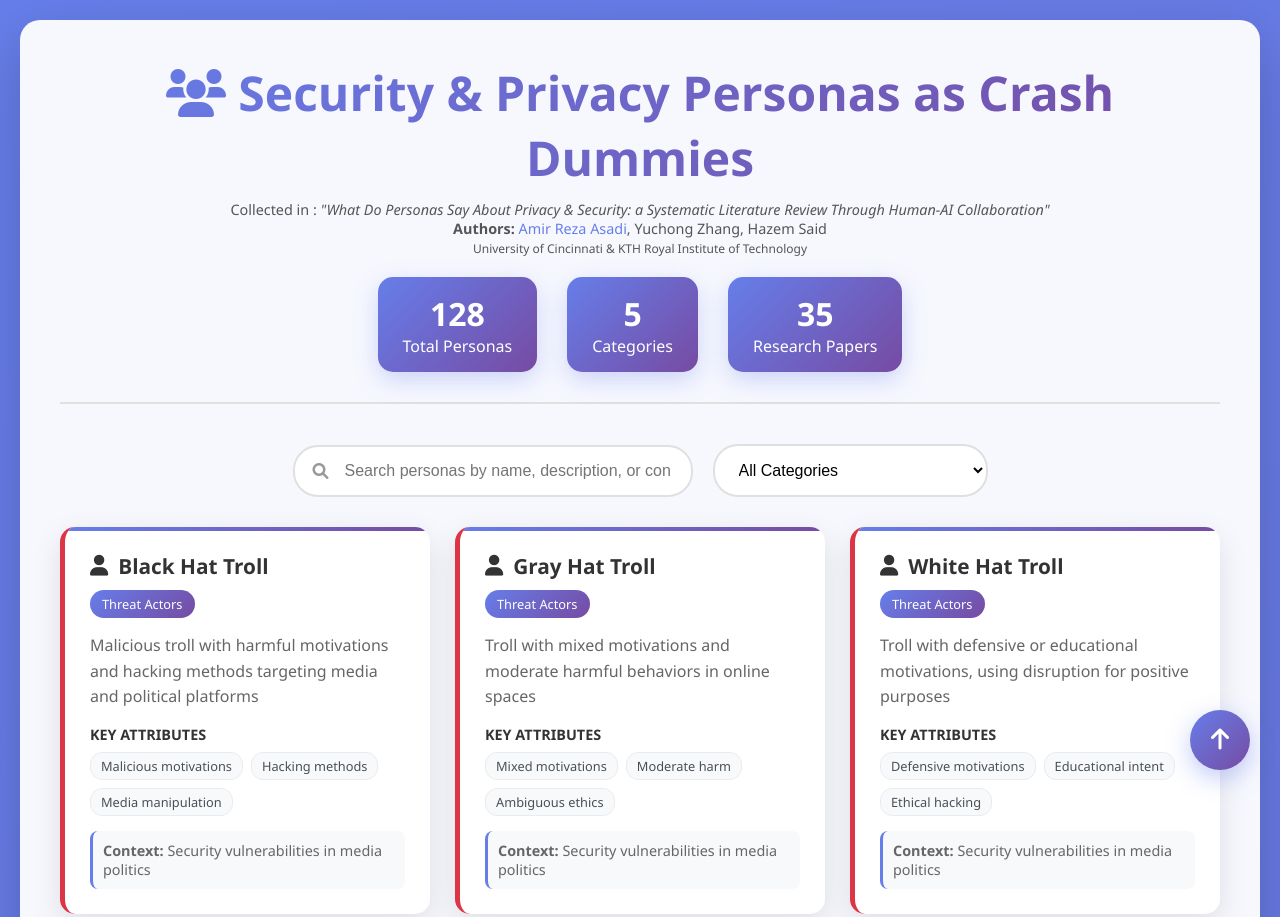
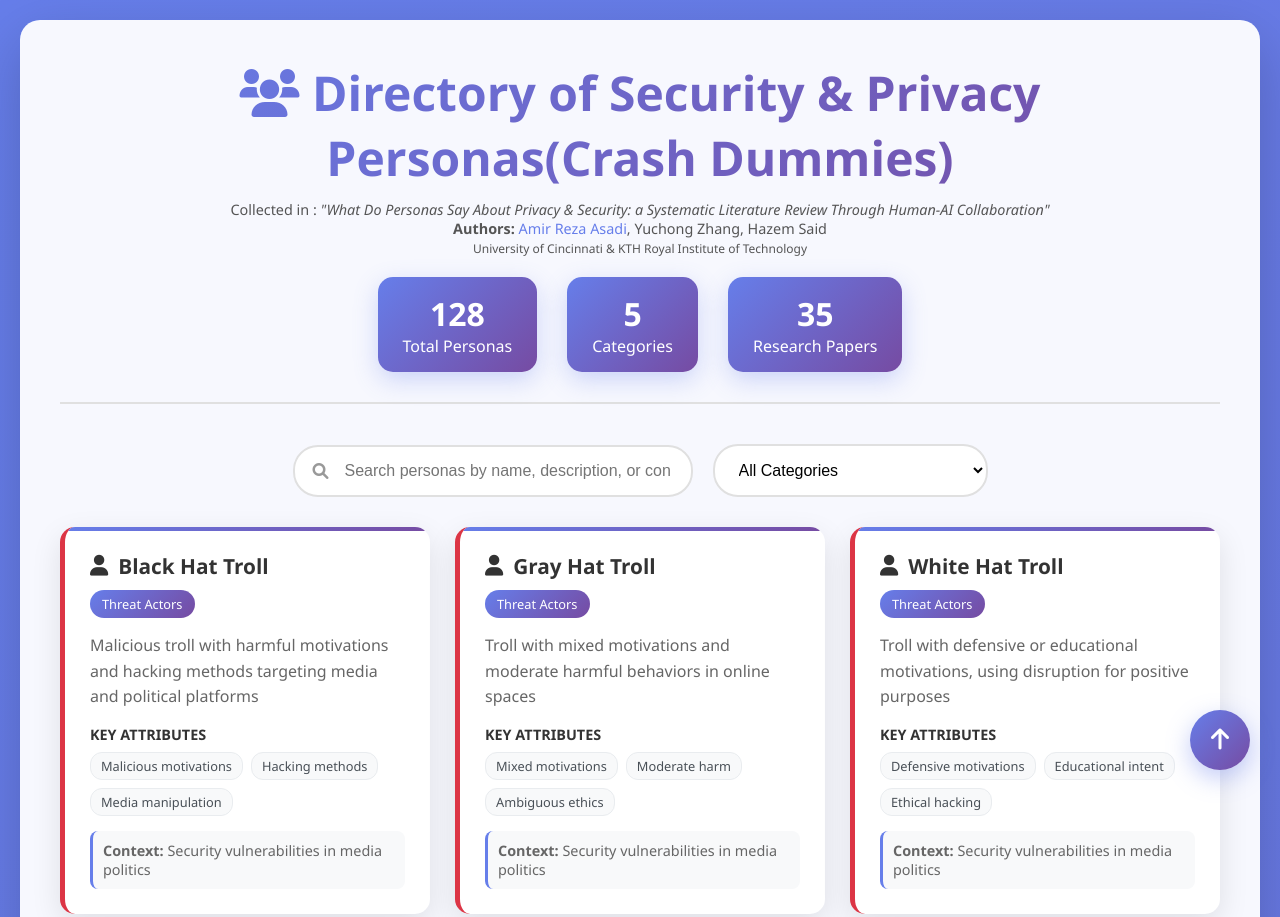
Before and after one commit to AmirrezaAsadi/Privacy_Security_Personas, a plain HTML site: page index.html in a window 1280 px wide. Shown: the top 917 px of the page. Drawn offline with Linux system fonts and the light colour scheme.

Commit message:
Update index.html

```diff
--- a/index.html
+++ b/index.html
@@ -364,7 +364,7 @@
 <body>
     <div class="container">
         <div class="header">
-            <h1><i class="fas fa-users"></i> Security & Privacy Personas as Crash Dummies</h1>
+            <h1><i class="fas fa-users"></i> Directory of  Security & Privacy Personas(Crash Dummies)</h1>
             <p style="font-size: 0.9em; color: #555; margin-top: 10px;">
                 Collected in : <em>"What Do Personas Say About Privacy & Security: a Systematic Literature Review Through Human-AI Collaboration"</em><br>
                 <strong>Authors:</strong> <a href="http://linkedin.com/in/amirreza1asadi/" target="_blank" style="color: #667eea; text-decoration: none;">Amir Reza Asadi</a>, Yuchong Zhang, Hazem Said<br>
```
